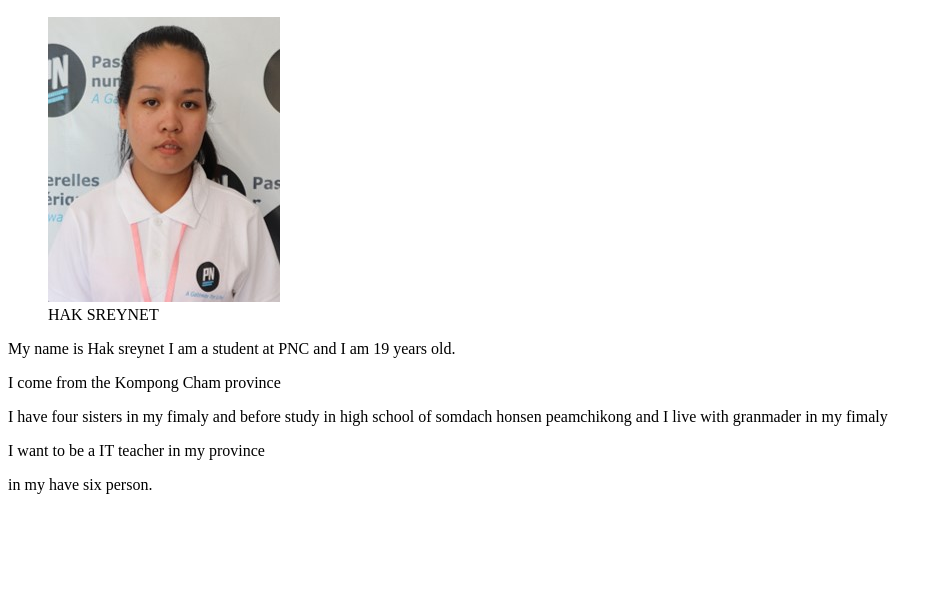
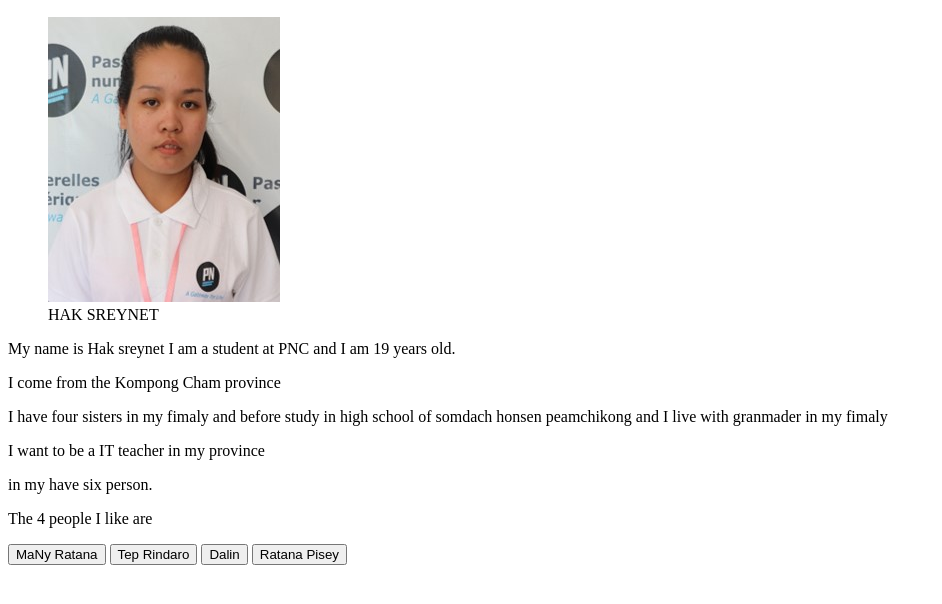
Before and after one commit to SreynetHak0506/my_web_app, a plain HTML site: page index.html in a window 1280 px wide. Shown: the part 110-714 px from the top of the page, without its empty margins (0-942 px from the left). Drawn offline with Linux system fonts and the light colour scheme.

Commit message:
Introduction

```diff
--- a/index.html
+++ b/index.html
@@ -31,6 +31,14 @@
        in my have six person.
      </p>
 
+     <p>The 4 people I like are </p>
+
+     <button type="button" class="button-people">MaNy Ratana</button>
+     <button type="button" class="button-people">Tep Rindaro</button>
+     <button type="button" class="button-people">Dalin</button>
+     <button type="button" class="button-people">Ratana Pisey</button>
+
+
   </body>
 
 </html>
```
